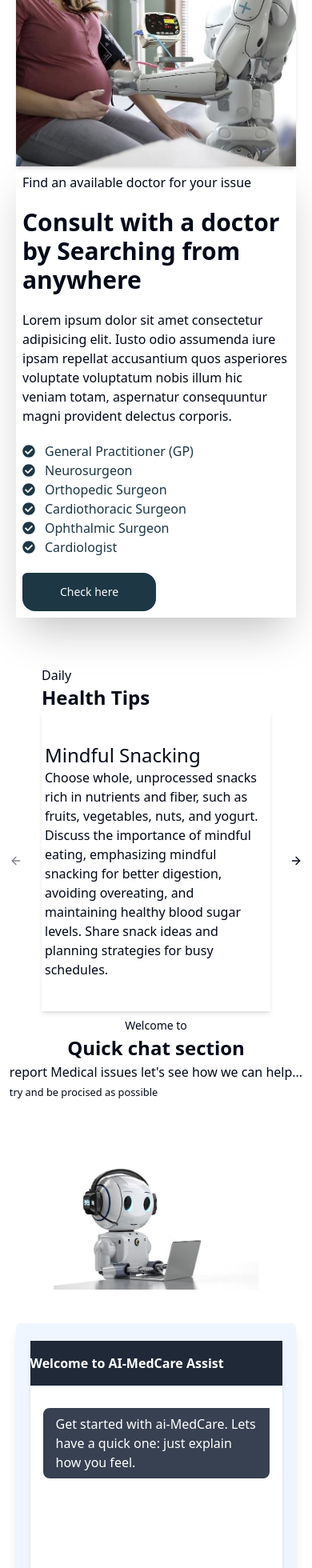
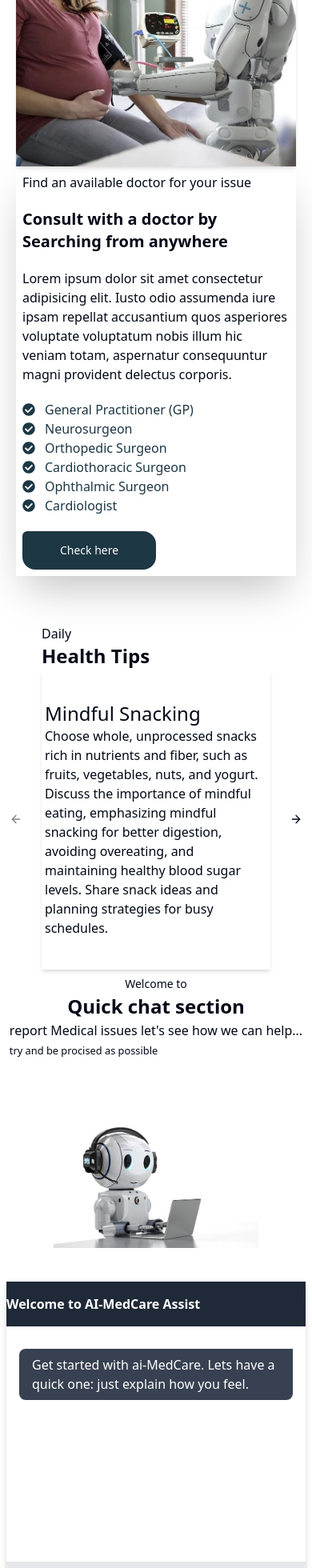
Before and after one commit to M-tech1/ai_MedCare, a React (Vite) app: page / in a window 390 px wide. Shown: the part 2837-4797 px from the top of the page at 80% size. Built offline with nearby package versions, Linux system fonts and the light colour scheme.

Commit message:
general UI revamp and MobileViews

```diff
--- a/src/Functionalities/QuickChat.tsx
+++ b/src/Functionalities/QuickChat.tsx
@@ -51,13 +51,13 @@ const QuickChat = () => {
 
   return (
     <>
-      <div className="flex flex-col  h-full w-full ">
+      <div className="flex flex-col  h-full w-full  ">
         {/* <!-- Header --> */}
         <div className="bg-gray-800 text-white py-4 sm:px-6 flex items-center text-center justify-between">
           <h1 className="text-l font-bold">Welcome to AI-MedCare Assist</h1>
         </div>
 
-        <div className="flex-1 overflow-y-auto sm:p-4">
+        <div className="flex-1 overflow-y-auto sm:p-4 ">
           <div className="flex-1 overflow-y-auto p-4" id="chat">
             {chat.map((message, index) => (
               <div
--- a/src/components/Footer.tsx
+++ b/src/components/Footer.tsx
@@ -1,10 +1,10 @@
 const Footer = () => {
   return (
     <>
-      <footer className="bg-primary w-full mt-20">
+      <footer className="bg-primary w-full px-1">
         <div className="footer bg-bg-variant text-white py-12">
-          <div className="footer-content max-w-7xl mx-auto flex justify-around">
-            <div className="footer-section flex-1 px-4">
+          <div className="footer-content mx-auto flex justify-around">
+            <div className="footer-section flex-1 px-2">
               <h2 className="text-blue-500">About Us</h2>
               <p className="text-sm">
                 We are committed to providing high-quality healthcare services
--- a/src/components/webSections/AiDocSection.tsx
+++ b/src/components/webSections/AiDocSection.tsx
@@ -13,7 +13,7 @@ const aiDocSection = () => {
       <div className=" h-full shadow-2xl">
         <div className=" p-2 flex flex-col text-left justify-start sm:px-10  gap-5">
           <div>Find an available doctor for your issue</div>
-          <div className="text-3xl font-bold">
+          <div className="sm:text-3xl text-xl font-bold">
             {" "}
             Consult with a doctor by Searching from anywhere
           </div>
--- a/src/components/webSections/ChatSection.tsx
+++ b/src/components/webSections/ChatSection.tsx
@@ -22,8 +22,8 @@ const ChatSection = () => {
         </div>
       </div>
 
-      <div className="mx-5 h-full bg-lite border shadow-lg rounded-md flex justify-self align-middle">
-        <div className="w-[90%]  h-[90%] m-auto shadow-md bg-white  rounded-sm">
+      <div className="sm:mx-5 mx-2 h-full bg-lite border shadow-lg rounded-md flex justify-self align-middle">
+        <div className="w-full h-full m-auto shadow-md bg-white  rounded-sm bg-red-300">
           <QuickChat />
         </div>
       </div>
--- a/src/components/webSections/DonwloadSection.tsx
+++ b/src/components/webSections/DonwloadSection.tsx
@@ -6,7 +6,7 @@ const DonwloadSection = () => {
   return (
     <div className="w-full h-full grid sm:grid-cols-2 grid-cols-1 mt-20 ">
       <div className=" w-full h-full  flex items-center justify-center align-middle ">
-        <div className="w-[25rem] h-[25rem] rounded-full bg-blue-50 ">
+        <div className="w-[20rem] h-[20rem] rounded-full bg-blue-50 ">
           <div className="relative bottom-[3rem] w-[20rem] ">
             <img src={kite} />
           </div>
--- a/src/layouts/index.tsx
+++ b/src/layouts/index.tsx
@@ -11,6 +11,8 @@ export default function MainLayout() {
         </div>
         <div className="">
           <Outlet />
+        </div>
+        <div className="mt-20">
           <Footer />
         </div>
       </div>
--- a/src/pages/Contact.tsx
+++ b/src/pages/Contact.tsx
@@ -5,7 +5,7 @@ const Contact = () => {
   return (
     <div
       id="contact"
-      className="w-full h-full bg-lite grid sm:grid-cols-2 grid-cols-1 gap-5 sm:p-20 sm:my-10 m-2"
+      className="w-full h-full bg-lite grid sm:grid-cols-2 grid-cols-1 gap-5 sm:p-20 sm:my-10 m-0 m-2"
     >
       <div className="w-full h-full shadow-2xl p-10 text-left mt-10">
         <div className="flex flex-col gap-5">
```
